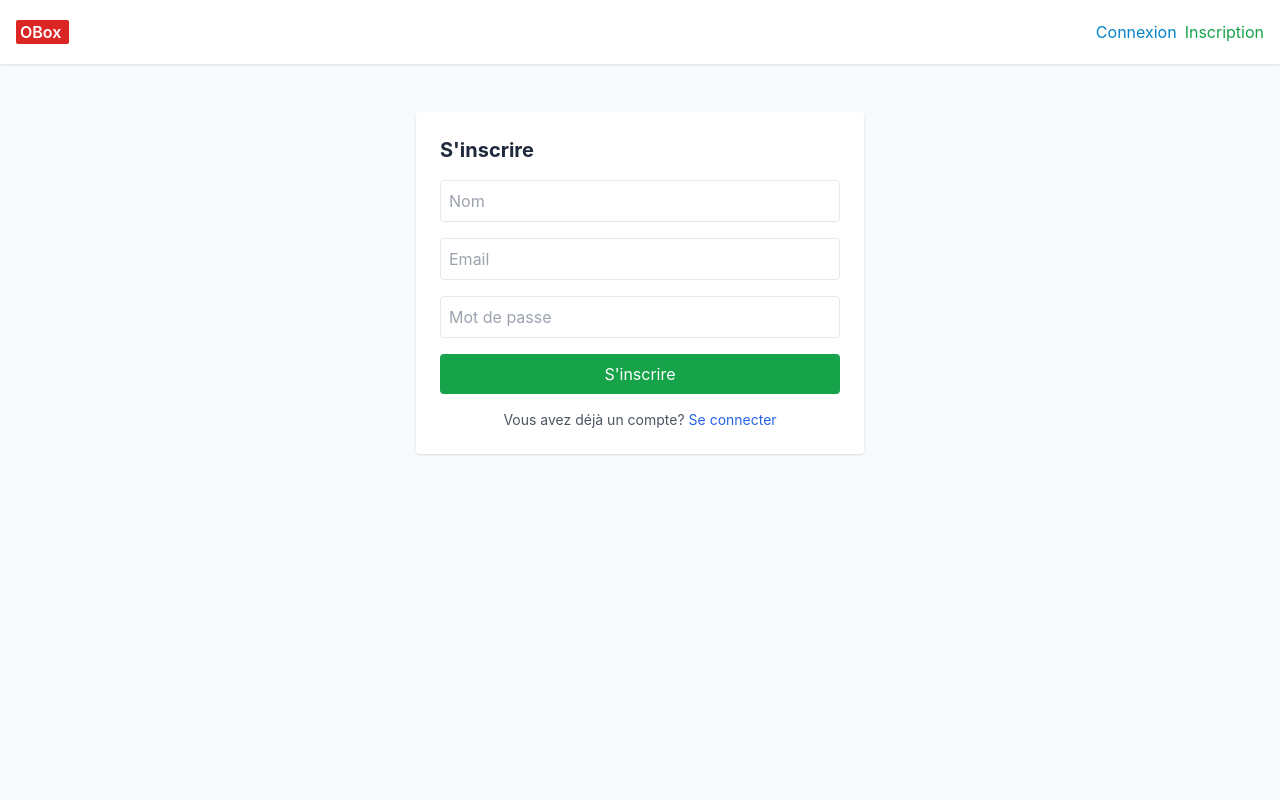
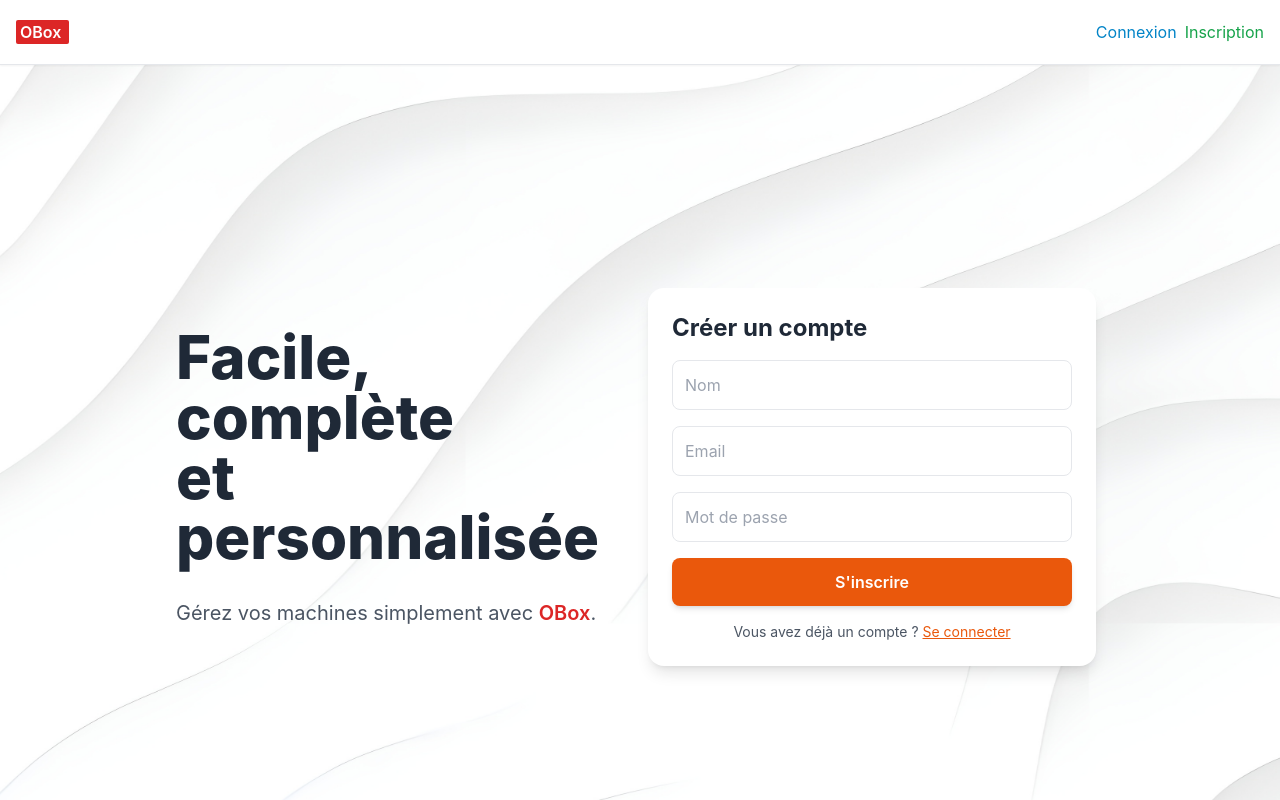
Before and after one commit to MamilalainaAdr/kvm-p, a React (Vite) app in the folder frontend/: page /register in a window 1280 px wide. Built offline with nearby package versions, Linux system fonts and the light colour scheme; no server answers.

Commit message:
Style Home, Login & Register page

```diff
--- a/frontend/src/components/Layout.jsx
+++ b/frontend/src/components/Layout.jsx
@@ -2,20 +2,29 @@ import { useState, useEffect } from 'react';
 import { useLocation } from 'react-router-dom';
 import Navbar from './Navbar';
 import Sidebar from './Sidebar';
+import { useAuth } from '../context/AuthContext';
+import bg from '../assets/background.jpg'
 
 export default function Layout({ children }) {
   const [sidebarOpen, setSidebarOpen] = useState(false);
   const location = useLocation();
+  const { user } = useAuth();
 
   const noLayout = ['/verify-email', '/reset-password'];
   if (noLayout.includes(location.pathname)) return <>{children}</>;
 
   return (
-    <div className="min-h-screen bg-slate-50">
+    <div className={`min-h-screen bg-center bg-no-repeat ${
+        user ? 'bg-slate-50' : 'bg-cover'
+      }`}
+      style={{
+        backgroundImage: !user ? `url(${bg})` : 'none',
+      }}
+    >
       <Navbar onToggle={() => setSidebarOpen(s => !s)} sidebarOpen={!sidebarOpen} />
       <Sidebar open={sidebarOpen} />
       <div className={`${sidebarOpen ? 'md:ml-64' : 'md:ml-0'} transition-all pt-16`}>
-        <main className="p-4 max-w-6xl mx-auto">{children}</main>
+        <main className="p-4 max-w-6xl mx-auto ">{children}</main>
       </div>
     </div>
   );
--- a/frontend/src/index.css
+++ b/frontend/src/index.css
@@ -13,3 +13,31 @@ html, body, #root {
   height: 100%;
   overflow: hidden;
 }
+
+.logo-loop {
+  animation: floatLogo 3s ease-in-out infinite;
+}
+
+@keyframes floatLogo {
+  0%, 100% {
+    transform: translateY(0);
+  }
+  50% {
+    transform: translateY(-15px);
+  }
+}
+
+.jump {
+  animation: jump 300ms ease-out;
+}
+
+@keyframes jump {
+  0%, 70% {
+    opacity: 0.5;
+    transform: translateY(5px);
+  }
+  100% {
+    opacity: 1;
+    transform: translateY(0);
+  }
+}
--- a/frontend/src/pages/Home.jsx
+++ b/frontend/src/pages/Home.jsx
@@ -2,9 +2,9 @@ import { Link } from 'react-router-dom';
 import logo from '../assets/logo-transparent.png';
 export default function Home() {
   return (
-    <div className="w-full min-h-screen flex items-center justify-center">
+    <div className="w-full min-h-screen flex items-start justify-center">
       {/* Section principale plein écran */}
-      <div className="flex flex-1 flex-col md:flex-row items-center justify-between w-full h-full px-6 md:px-16 lg:px-24">
+      <div className="flex flex-1 mt-52 flex-col md:flex-row items-center justify-between w-full h-full px-6 md:px-16 lg:px-24">
 
       {/* --- Texte à gauche --- */}
       <div className="flex flex-col justify-center space-y-8 text-left w-full md:w-1/2">
@@ -26,12 +26,17 @@ export default function Home() {
       </div>
 
       {/* --- Image/logo à droite --- */}
-      <div className="flex justify-center items-center w-full md:w-1/2 mt-10 md:mt-0">
-        <img
-          src={logo}
-          alt="OBox Logo"
-          className="home-logo hidden sm:block object-contain w-[70%] md:w-[90%] max-w-3xl hover:scale-105 transition-transform duration-700 ease-in-out"
-        />
+      <div className="hidden md:flex justify-center items-center w-full md:w-1/2 mt-10 md:mt-0">
+        <div className="relative w-[70%] md:w-[90%] max-w-3xl">
+          <img
+            src={logo}
+            alt="OBox Logo"
+            className="w-full object-contain hover:scale-105 logo-loop"
+          />
+
+          {/* Bordure floutée en bas de l'image seulement */}
+          <div className="absolute -bottom-3 left-0 w-full h-1 bg-slate-400 blur-sm"></div>
+        </div>
       </div>
     </div>
     </div>
--- a/frontend/src/pages/Login.jsx
+++ b/frontend/src/pages/Login.jsx
@@ -28,19 +28,77 @@ export default function Login() {
   if (!loading && user) return null;
 
   return (
-    <div className="max-w-md mx-auto mt-8 bg-white p-6 rounded shadow">
-      <h2 className="text-xl font-bold mb-4">Se connecter</h2>
-      {error && <div className="mb-4 text-red-600">{error}</div>}
-      <form onSubmit={submit} className="space-y-4">
-        <input type="email" placeholder="Email" value={email} onChange={e => setEmail(e.target.value)} className="w-full p-2 border rounded" required />
-        <input type="password" placeholder="Mot de passe" value={password} onChange={e => setPassword(e.target.value)} className="w-full p-2 border rounded" required />
-        <button type="submit" className="w-full bg-blue-600 text-white p-2 rounded hover:bg-blue-700">Se connecter</button>
-      </form>
-      <div className="mt-4 text-center">
-        <Link to="/reset-password" className="text-sm text-blue-600">Mot de passe oublié ?</Link>
-      </div>
-      <div className='mt-4 text-center'>
-        <p className='text-sm text-gray-600'>Vous n'avez pas de compte? <Link className='text-sm text-green-600 hover:text-green-800' to="/register">S'inscrire</Link></p>
+    <div className="w-full min-h-screen flex items-start justify-center">
+
+      {/* Conteneur principal identique à Home */}
+      <div className="flex flex-1 mt-52 flex-col md:flex-row items-center justify-between w-full h-full px-6 md:px-16 lg:px-24">
+
+        {/* --- PARTIE GAUCHE IDENTIQUE À HOME --- */}
+        <div className="hidden md:flex flex-col justify-center space-y-8 text-left w-full md:w-1/2">
+          <h1 className="text-4xl sm:text-5xl lg:text-6xl font-extrabold text-gray-800 leading-tight">
+            Facile, <br /> complète <br /> et personnalisée
+          </h1>
+
+          <p className="text-gray-600 text-lg md:text-xl">
+            Gérez vos machines simplement avec{' '}
+            <span className="font-semibold text-red-600">OBox</span>.
+          </p>
+        </div>
+
+        {/* --- FORMULAIRE LOGIN À DROITE --- */}
+        <div className="w-full md:w-1/2 flex justify-center mt-10 md:mt-0 jump">
+          <div className="w-full max-w-md bg-white p-6 rounded-2xl shadow-lg">
+            <h2 className="text-2xl font-bold mb-4 text-gray-800">Se connecter</h2>
+
+            {error && <div className="mb-4 text-red-600">{error}</div>}
+
+            <form onSubmit={submit} className="space-y-4">
+              <input
+                type="email"
+                placeholder="Email"
+                value={email}
+                onChange={e => setEmail(e.target.value)}
+                className="w-full p-3 border rounded-lg focus:ring-2 focus:ring-red-500 outline-none"
+                required
+              />
+
+              <input
+                type="password"
+                placeholder="Mot de passe"
+                value={password}
+                onChange={e => setPassword(e.target.value)}
+                className="w-full p-3 border rounded-lg focus:ring-2 focus:ring-red-500 outline-none"
+                required
+              />
+
+              <button
+                type="submit"
+                className="w-full bg-red-600 text-white p-3 rounded-lg font-semibold hover:bg-red-700 shadow-md transition"
+              >
+                Se connecter
+              </button>
+            </form>
+
+            <div className="mt-4 text-center">
+              <Link to="/reset-password" className="text-sm underline text-orange-600 hover:text-orange-800">
+                Mot de passe oublié ?
+              </Link>
+            </div>
+
+            <div className="mt-8 text-center">
+              <p className="text-sm text-gray-600">
+                Vous n'avez pas de compte ?{' '}
+                <Link
+                  className="text-sm text-yellow-600 hover:text-yellow-800 hover:underline"
+                  to="/register"
+                >
+                  S'inscrire
+                </Link>
+              </p>
+            </div>
+          </div>
+        </div>
+
       </div>
     </div>
   );
--- a/frontend/src/pages/Register.jsx
+++ b/frontend/src/pages/Register.jsx
@@ -1,5 +1,5 @@
 import { useState, useEffect } from 'react';
-import { useNavigate } from 'react-router-dom';
+import { useNavigate, Link } from 'react-router-dom';
 import { useAuth } from '../context/AuthContext';
 import API from '../services/api';
 
@@ -29,19 +29,80 @@ export default function Register() {
   if (!loading && user) return null;
 
   return (
-    <div className="max-w-md mx-auto mt-8 bg-white p-6 rounded shadow">
-      <h2 className="text-xl font-bold mb-4">S'inscrire</h2>
-      {message && <div className="mb-4 text-green-600">{message}</div>}
-      <form onSubmit={submit} className="space-y-4">
-        <input placeholder="Nom" value={name} onChange={e => setName(e.target.value)} className="w-full p-2 border rounded" required />
-        <input type="email" placeholder="Email" value={email} onChange={e => setEmail(e.target.value)} className="w-full p-2 border rounded" required />
-        <input type="password" placeholder="Mot de passe" value={password} onChange={e => setPassword(e.target.value)} className="w-full p-2 border rounded" required />
-        <button type="submit" className="w-full bg-green-600 text-white p-2 rounded hover:bg-green-700">S'inscrire</button>
-      </form>
-      <div className='mt-4 text-center'>
-        <p className='text-sm text-gray-600'>Vous avez déjà un compte? <a className='text-sm text-blue-600 hover:text-blue-800 ' href="/login">Se connecter</a></p>
+    <div className="w-full min-h-screen flex items-start justify-center">
+
+      {/* Conteneur principal identique Home */}
+      <div className="flex flex-1 mt-52 flex-col md:flex-row items-center justify-between w-full h-full px-6 md:px-16 lg:px-24">
+
+        {/* --- PARTIE GAUCHE IDENTIQUE À HOME --- */}
+        <div className="hidden md:flex flex-col justify-center space-y-8 text-left w-full md:w-1/2">
+          <h1 className="text-4xl sm:text-5xl lg:text-6xl font-extrabold text-gray-800 leading-tight">
+            Facile, <br /> complète <br /> et personnalisée
+          </h1>
+
+          <p className="text-gray-600 text-lg md:text-xl">
+            Gérez vos machines simplement avec{' '}
+            <span className="font-semibold text-red-600">OBox</span>.
+          </p>
+        </div>
+
+        {/* --- FORMULAIRE REGISTER À DROITE --- */}
+        <div className="w-full md:w-1/2 flex justify-center mt-10 md:mt-0 jump">
+          <div className="w-full max-w-md bg-white p-6 rounded-2xl shadow-lg">
+            <h2 className="text-2xl font-bold mb-4 text-gray-800">Créer un compte</h2>
+
+            {message && <div className="mb-4 text-green-600">{message}</div>}
+
+            <form onSubmit={submit} className="space-y-4">
+              <input
+                placeholder="Nom"
+                value={name}
+                onChange={e => setName(e.target.value)}
+                className="w-full p-3 border rounded-lg focus:ring-2 focus:ring-red-500 outline-none"
+                required
+              />
+
+              <input
+                type="email"
+                placeholder="Email"
+                value={email}
+                onChange={e => setEmail(e.target.value)}
+                className="w-full p-3 border rounded-lg focus:ring-2 focus:ring-red-500 outline-none"
+                required
+              />
+
+              <input
+                type="password"
+                placeholder="Mot de passe"
+                value={password}
+                onChange={e => setPassword(e.target.value)}
+                className="w-full p-3 border rounded-lg focus:ring-2 focus:ring-red-500 outline-none"
+                required
+              />
+
+              <button
+                type="submit"
+                className="w-full bg-orange-600 text-white p-3 rounded-lg font-semibold hover:bg-orange-700 shadow-md transition"
+              >
+                S'inscrire
+              </button>
+            </form>
+
+            <div className="mt-4 text-center">
+              <p className="text-sm text-gray-600">
+                Vous avez déjà un compte ?{' '}
+                <Link
+                  className="text-sm underline text-orange-600 hover:text-orange-800"
+                  to="/login"
+                >
+                  Se connecter
+                </Link>
+              </p>
+            </div>
+          </div>
+        </div>
+
       </div>
-
     </div>
   );
 }
```
Also changed, not shown: frontend/src/components/AdminMonitoring.jsx (+5 -5 lines), frontend/src/assets/background.jpg (added).
